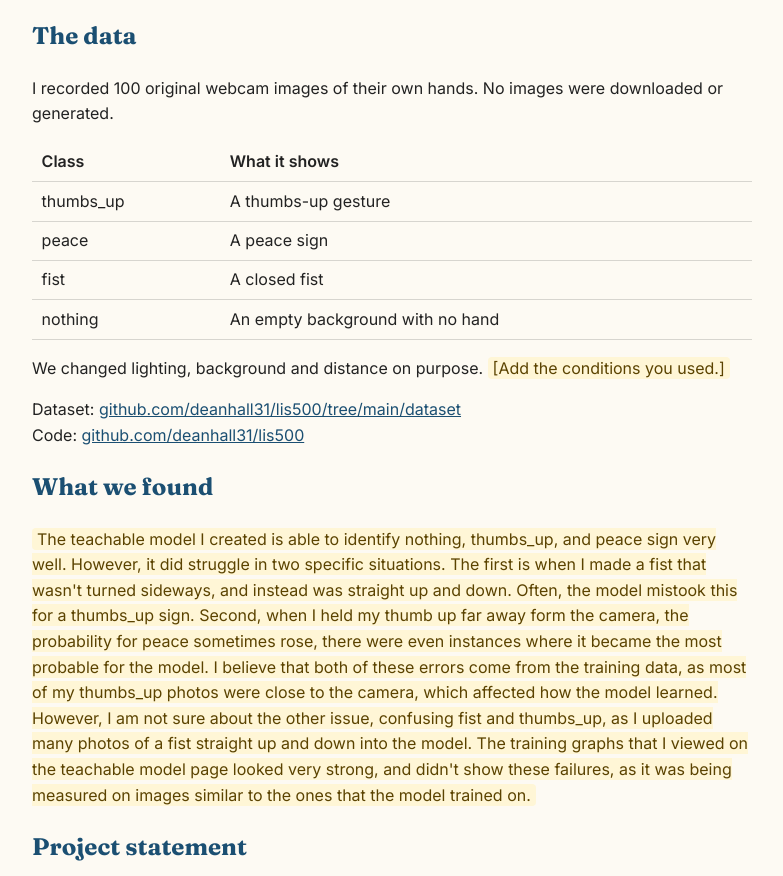
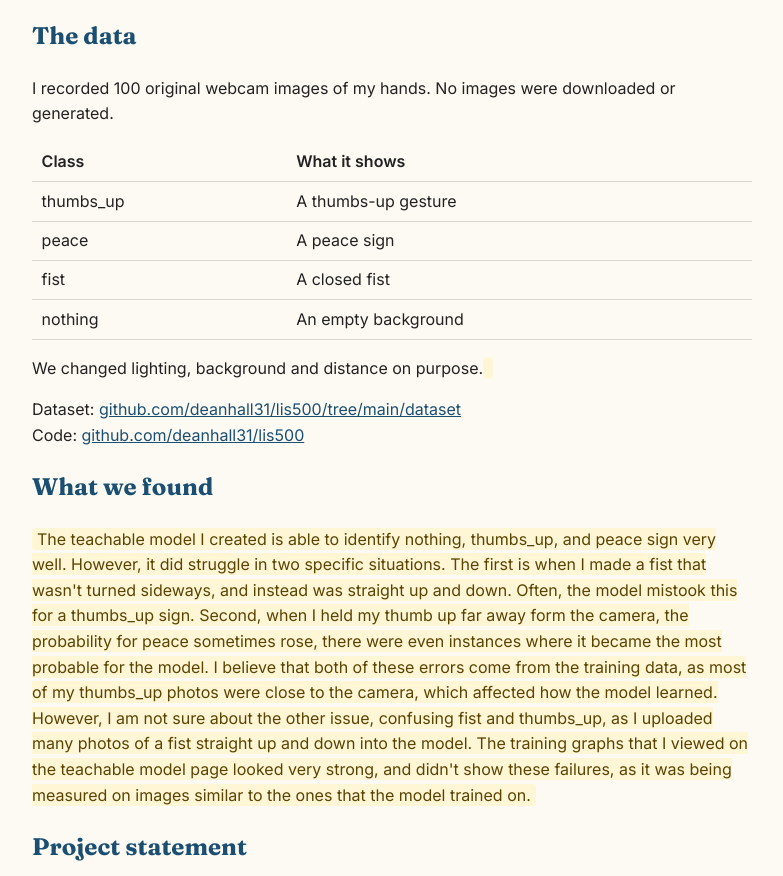
Before and after one commit to deanhall31/lis500, a plain HTML site: page teachable-machines.html in a window 1280 px wide. Shown: the part 1276-2152 px from the top of the page, without its empty margins (248-1031 px from the left). Drawn offline with Linux system fonts and the light colour scheme.

Commit message:
Update teachable-machines.html

```diff
--- a/teachable-machines.html
+++ b/teachable-machines.html
@@ -68,17 +68,17 @@
 
         <section aria-labelledby="data-heading">
             <h2 id="data-heading">The data</h2>
-            <p>I recorded 100 original webcam images of their own hands. No images were downloaded or generated.</p>
+            <p>I recorded 100 original webcam images of my hands. No images were downloaded or generated.</p>
             <table class="tm-table">
                 <thead><tr><th scope="col">Class</th><th scope="col">What it shows</th></tr></thead>
                 <tbody>
                     <tr><td>thumbs_up</td><td>A thumbs-up gesture</td></tr>
                     <tr><td>peace</td><td>A peace sign</td></tr>
                     <tr><td>fist</td><td>A closed fist</td></tr>
-                    <tr><td>nothing</td><td>An empty background with no hand</td></tr>
+                    <tr><td>nothing</td><td>An empty background</td></tr>
                 </tbody>
             </table>
-            <p>We changed lighting, background and distance on purpose. <span class="todo">[Add the conditions you used.]</span></p>
+            <p>We changed lighting, background and distance on purpose. <span class="todo"></span></p>
             <p>Dataset: <a href="https://github.com/deanhall31/lis500/tree/main/dataset">github.com/deanhall31/lis500/tree/main/dataset</a><br>
                Code: <a href="https://github.com/deanhall31/lis500">github.com/deanhall31/lis500</a></p>
         </section>
```
